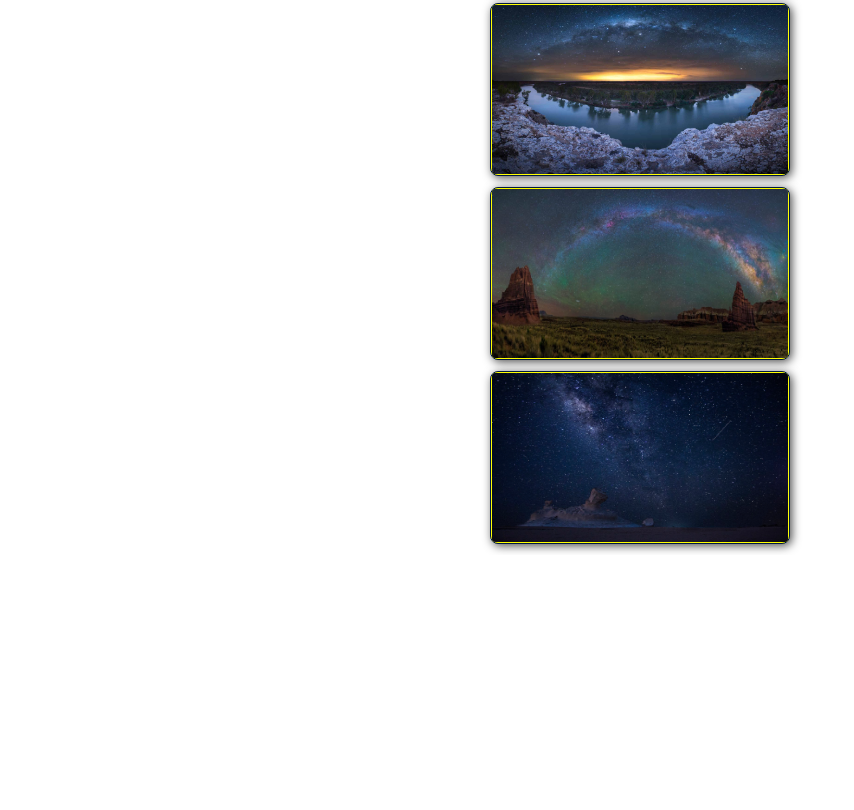
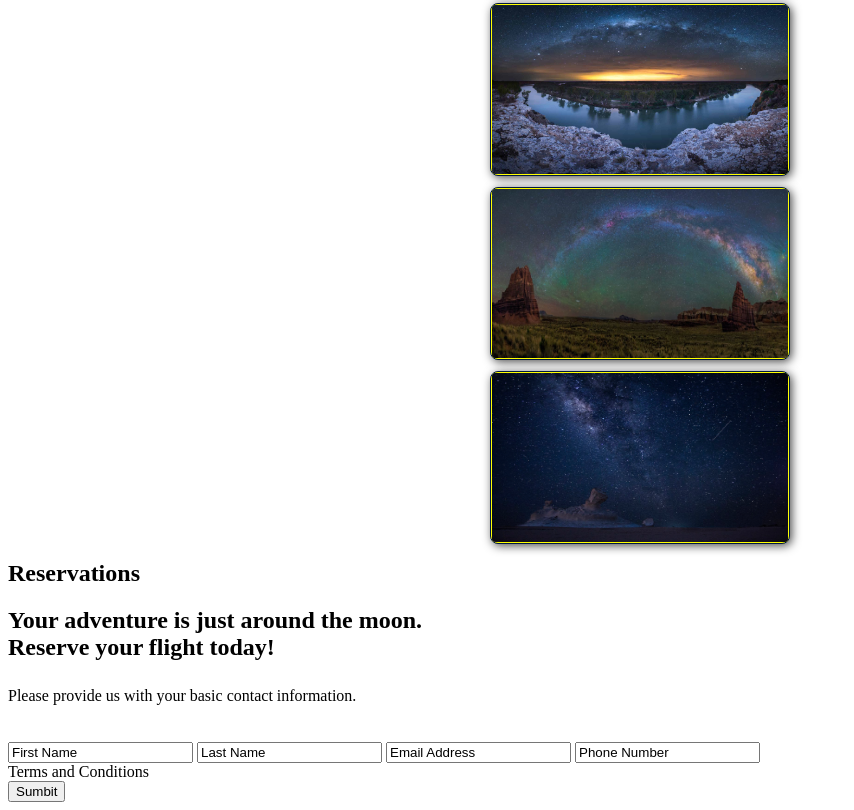
Before and after one commit to Neilson09/basic-HTML-CSS-projects, a plain HTML site: page HTMLproject1/index.html in a window 1280 px wide. Shown: the part 1272-2082 px from the top of the page, without its empty margins (0-854 px from the left). Before the commit the page ends 1827 px from the top, so only its background shows below. Drawn offline with Linux system fonts and the light colour scheme.

Commit message:
Saving to safeguard changes. Getting a system error.

```diff
--- a/HTMLproject1/index.html
+++ b/HTMLproject1/index.html
@@ -5,7 +5,7 @@
         <meta name="viewport" content="width=device-width, initial-scale=1.0">
         <meta http-equiv="X-UA-Compatible" content="ie=edge">
         <title>The Space Station | Resort</title>
-		<!--<link rel="stylesheet" href="">-->
+		<!--<link rel="stylesheet" href="./css/styles.css">-->
         <link rel="stylesheet" href="./css/photo-style.css">
 	</head>
 	<body>
@@ -153,7 +153,33 @@
 
 		<!-- RSVP -->
 		<section id="contact">
-
+			<div class="container">
+				<div class="heading-padding">
+					<h1 class="heading-padding">Reservations</h1>
+					<div class="reservation">
+						<h2><span>Your adventure is just around the moon.</span>
+							<br />Reserve your flight today!
+						</h2>
+						<p class="rsvp-text">
+							Please provide us with your basic contact information.
+						</p>
+						<div class="form-rsvp">
+							<form action="" method="post">
+								<input class="rspv" type="text" value="First Name">
+								<input class="rspv" type="text" value="Last Name">
+								<input class="rspv" type="text" value="Email Address">
+								<input class="rspv" type="text" value="Phone Number">
+								<div class="form-spacer">
+									<label class="terms">Terms and Conditions</label>
+								</div>
+								<div>
+									<input type="submit" value="Sumbit">
+								</div>
+							</form>
+						</div>
+					</div>
+				</div>
+			</div>
 		</section>
 		<!--RSVP END-->
 
```
Also changed, not shown: HTMLproject1/example-index.html (deleted, +0 -175 lines), HTMLproject1/not-using/rsvp.html (renamed from HTMLproject1/rsvp.html, +4 -12 lines), HTMLproject1/not-using/anchorDemo.html (renamed from HTMLproject1/anchorDemo.html), HTMLproject1/not-using/img_demo.html (renamed from HTMLproject1/img_demo.html), HTMLproject1/not-using/photo-package.html (renamed from HTMLproject1/photo-package.html).
